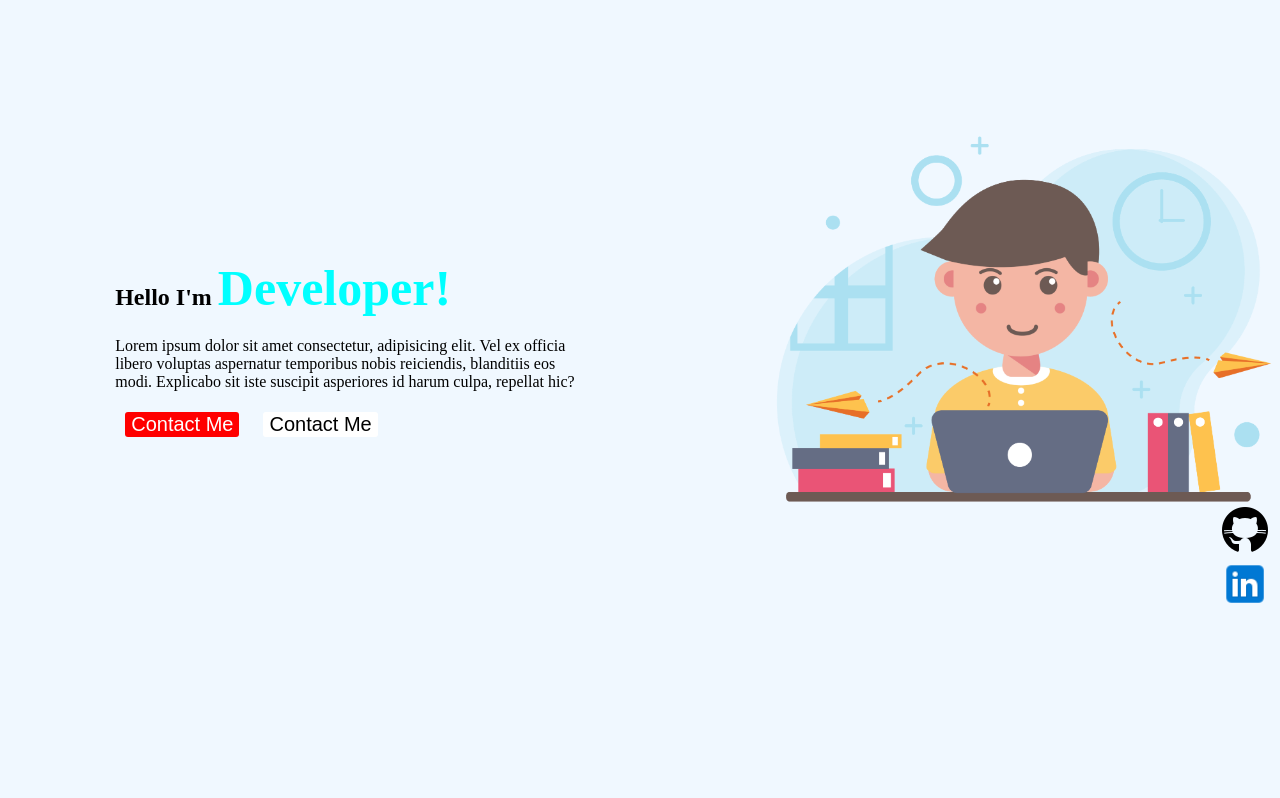
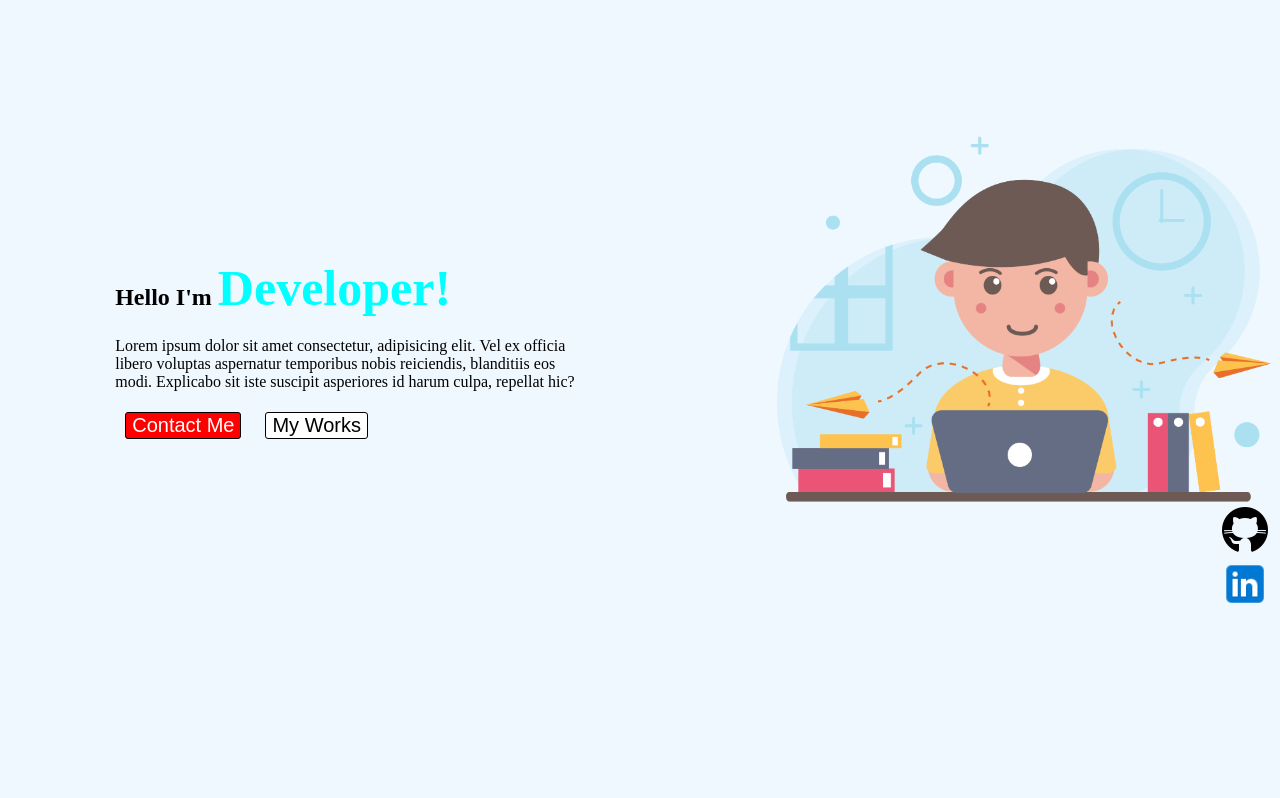
Before and after one commit to paudeldileep/NCIT_WT_2021, a PHP site: page / in a window 1280 px wide; the page is wider, and only the part inside the window is pictured. Shown: the part 161-959 px from the top of that part. Run offline with PHP 8.4, Linux system fonts and the light colour scheme.

Commit message:
minor ui changes

```diff
--- a/CSS/web-site/css/main.css
+++ b/CSS/web-site/css/main.css
@@ -77,7 +77,7 @@ body {
 .primary {
   background-color: red;
   border-radius: 3px;
-  border: none;
+  border: 1px solid black;
   margin: 5px 10px;
 }
 
@@ -90,7 +90,7 @@ body {
 .secondary {
   background-color: white;
   border-radius: 3px;
-  border: none;
+  border: 1px solid black;
   margin: 5px 10px;
 }
 
--- a/CSS/web-site/index.html
+++ b/CSS/web-site/index.html
@@ -35,10 +35,10 @@
           </p>
           <div class="button-container">
             <button class="primary">
-              <a href="pages/about.html">Contact Me</a>
+              <a href="pages/contact.html">Contact Me</a>
             </button>
             <button class="secondary">
-              <a href="pages/about.html">Contact Me</a>
+              <a href="pages/gallery.html">My Works</a>
             </button>
           </div>
         </div>
--- a/CSS/web-site/pages/gallery.html
+++ b/CSS/web-site/pages/gallery.html
@@ -11,8 +11,9 @@
   <body>
     <!-- logo section -->
     <header class="logo-container">
-      <a href="../index.html"><img src="../assets/css3.png" alt="css Logo" /></a
-      >a
+      <a href="../index.html"
+        ><img src="../assets/css3.png" alt="css Logo"
+      /></a>
       <span class="login-button">LogIn</span>
     </header>
     <h2>My Gallery</h2>
```
